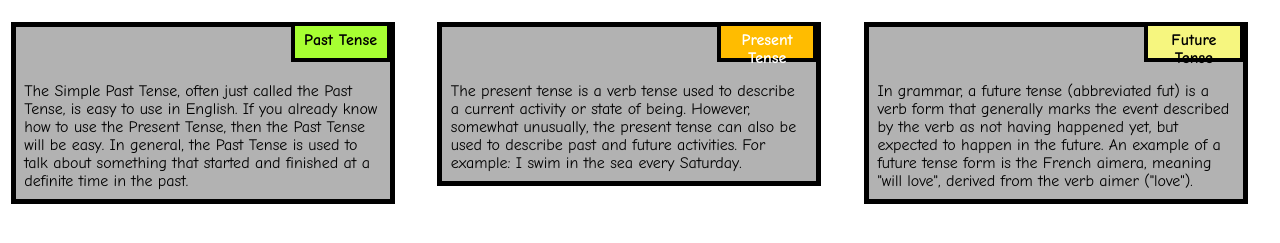
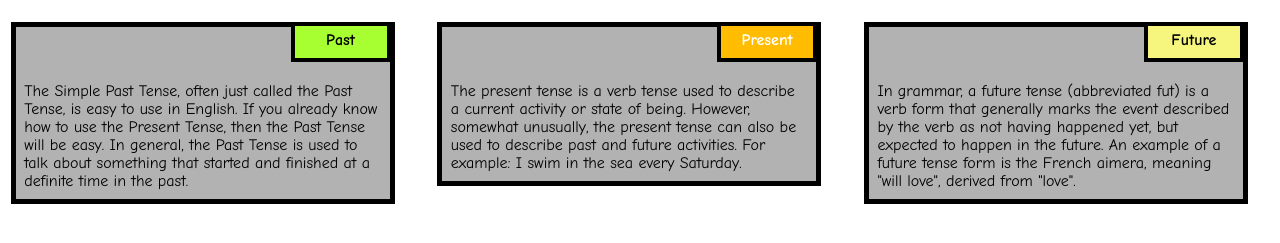
Before and after one commit to AJAYSHARMA2012/HTML-CSS-and-Javascript-for-Web-Developers-Assignments, a plain HTML site: page module2-solution/index.html in a window 1280 px wide. Shown: the part 95-338 px from the top of the page. Drawn offline with Linux system fonts and the light colour scheme.

Commit message:
mod-2 done

```diff
--- a/module2-solution/index.html
+++ b/module2-solution/index.html
@@ -14,22 +14,22 @@
 
   <div class="col-lg-4 col-md-6 col-sm-12">
   	<div class="box">
-  		<p class="content-name name1">Past Tense</p>
+  		<p class="content-name name1">Past</p>
   		<p class="content">The Simple Past Tense, often just called the Past Tense, is easy to use in English. If you already know how to use the Present Tense, then the Past Tense will be easy. In general, the Past Tense is used to talk about something that started and finished at a definite time in the past.</p>
   	</div>
   </div>
 
   <div class="col-lg-4 col-md-6 col-sm-12">
   	<div class="box">
-   		<p class="content-name name2">Present Tense</p>
+   		<p class="content-name name2">Present</p>
    		<p class="content">The present tense is a verb tense used to describe a current activity or state of being. However, somewhat unusually, the present tense can also be used to describe past and future activities. For example: I swim in the sea every Saturday.</p>
   	</div>
   </div>
 
   <div class="col-lg-4 col-md-12 col-sm-12">
   	<div class="box">
-  		<p class="content-name name3">Future Tense</p>
-  		<p class="content">In grammar, a future tense (abbreviated fut) is a verb form that generally marks the event described by the verb as not having happened yet, but expected to happen in the future. An example of a future tense form is the French aimera, meaning "will love", derived from the verb aimer ("love").</p>
+  		<p class="content-name name3">Future</p>
+  		<p class="content">In grammar, a future tense (abbreviated fut) is a verb form that generally marks the event described by the verb as not having happened yet, but expected to happen in the future. An example of a future tense form is the French aimera, meaning "will love", derived from "love".</p>
   	</div>
   </div>
 
```
